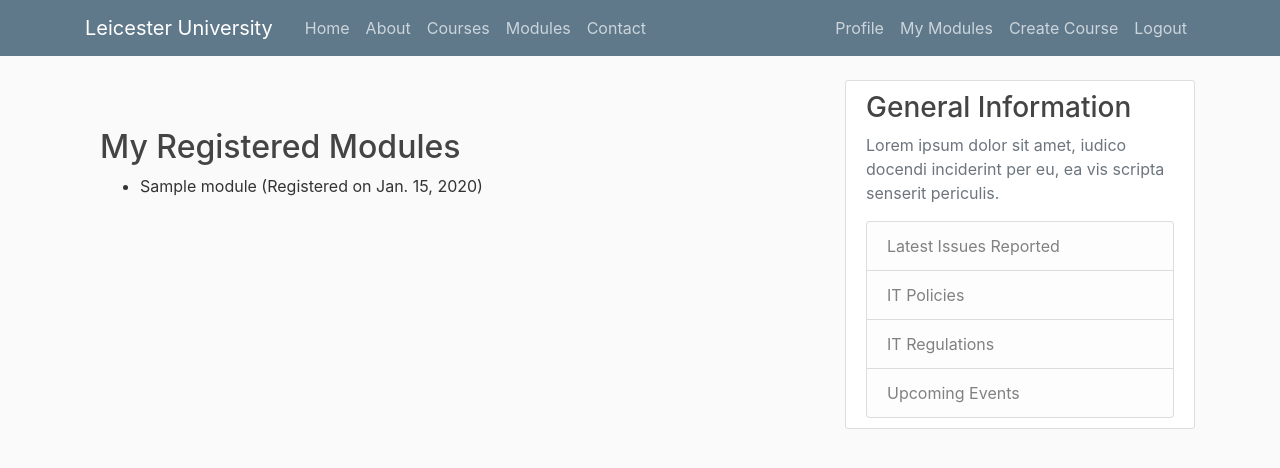
After one commit to owxnj1/django-app2, a Django app: page /my-modules/ in a window 1280 px wide. The commit adds this page. Shown: the top 468 px of the page. Run offline with Django 5.2, Linux system fonts and the light colour scheme; a user stored in the database is signed in; tables that the repository leaves empty hold one stand-in row (values such as "Sample post"); some libraries are stand-ins or nearby versions.

Commit message:
Module registration added and my regestrations page

```diff
--- a/itreporting/models.py
+++ b/itreporting/models.py
@@ -65,5 +65,9 @@
     module = models.ForeignKey('itreporting.Module', on_delete=models.CASCADE, related_name="registrations")
     registration_date = models.DateField(auto_now_add=True)
 
+    class Meta:
+        unique_together = ('student', 'module')  # Ensures a student can't register for the same module twice
+        ordering = ['-registration_date']  # Orders registrations by most recent
+
     def __str__(self):
         return f"{self.student.username} registered for {self.module.name} on {self.registration_date}"
--- a/itreporting/templates/itreporting/base.html
+++ b/itreporting/templates/itreporting/base.html
@@ -43,6 +43,7 @@
                             {% if user.is_authenticated %}
                                   <!-- <a class="nav-item nav-link" href="{% url 'itreporting:issue-create' %}">Report New Issue</a> -->
                                 <a class="nav-item nav-link" href="{% url 'profile' %}">Profile</a>
+                                <a class="nav-item nav-link" href="{% url 'itreporting:my_modules' %}">My Modules</a>
                                 {% if user.is_superuser %}
                                 <a class="nav-item nav-link" href="{% url 'itreporting:course_create' %}">Create Course</a>
                             {% endif %}
--- /dev/null
+++ b/itreporting/templates/itreporting/my_modules.html
@@ -0,0 +1,14 @@
+{% extends "itreporting/base.html" %}
+
+{% block content %}
+<div class="container mt-5">
+    <h2>My Registered Modules</h2>
+    <ul>
+        {% for registration in registrations %}
+            <li>{{ registration.module.name }} (Registered on {{ registration.registration_date }})</li>
+        {% empty %}
+            <li>You have not registered for any modules yet.</li>
+        {% endfor %}
+    </ul>
+</div>
+{% endblock %}
--- a/itreporting/urls.py
+++ b/itreporting/urls.py
@@ -1,6 +1,6 @@
 from django.urls import path
 from . import views
-from .views import PostListView, PostDetailView, PostCreateView, PostUpdateView, PostDeleteView, ModuleListView, ModuleDetailView
+from .views import PostListView, PostDetailView, PostCreateView, PostUpdateView, PostDeleteView, ModuleListView, ModuleDetailView, register_module
 
 
 app_name = 'itreporting'
@@ -13,6 +13,8 @@
     path('report/', PostListView.as_view(), name = 'report'),
     path('courses/', views.courses, name='courses'),
     path('modules/', ModuleListView.as_view(), name='modules'),
+    path('register/', register_module, name='register_module'),
+    path('my-modules/', views.my_modules, name='my_modules'),
     path('modules/<int:pk>/', ModuleDetailView.as_view(), name='modules_detail'),
     path('issues/<int:pk>', PostDetailView.as_view(), name = 'issue-detail'),
     path('issue/new', PostCreateView.as_view(), name = 'issue-create'),
--- a/itreporting/views.py
+++ b/itreporting/views.py
@@ -1,16 +1,19 @@
-from django.shortcuts import render
+from django.shortcuts import render, redirect
 from django.http import HttpResponse
 from .models import Issue
+from django.contrib.auth.decorators import login_required
 from django.views.generic import ListView, DetailView, CreateView, UpdateView, DeleteView
 from django.urls import reverse_lazy
 from django.contrib.auth.mixins import LoginRequiredMixin
 from django.contrib.auth.mixins import LoginRequiredMixin, UserPassesTestMixin
 from django.views.generic.edit import DeleteView
 from .models import Course
-from .forms import ContactForm
+from .forms import ContactForm, RegistrationForm
 from django.core.mail import send_mail
 from django.contrib import messages
 from .models import Module
+from itreporting.models import Registration
+
 
 
 def home(request):
@@ -135,3 +138,28 @@
     else:
         form = ContactForm()
     return render(request, 'itreporting/contact.html', {'form': form})
+
+@login_required
+def register_module(request):
+    if request.method == 'POST':
+        form = RegistrationForm(request.POST)
+        if form.is_valid():
+            module = form.cleaned_data['module']
+
+            if Registration.objects.filter(student=request.user, module=module).exists():
+                messages.error(request, f"You are already registered for this module !: {module.name}.")
+            else:
+                registration = form.save(commit=False)
+                registration.student = request.user
+                registration.save()
+                messages.success(request, f"Thank you , registration succesful!: {module.name}.")
+    else:
+        form = RegistrationForm()
+
+    return render(request, 'itreporting/register_module.html', {'form': form})
+
+
+@login_required
+def my_modules(request):
+    registrations = Registration.objects.filter(student=request.user)
+    return render(request, 'itreporting/my_modules.html', {'registrations': registrations})
```
Also changed, not shown: itreporting/admin.py (+7 -1 lines), itreporting/forms.py (+9 -0 lines), itreporting/templates/itreporting/register_module.html (added, +12 -0 lines), itreporting/migrations/0005_alter_registration_options_and_more.py (added).
